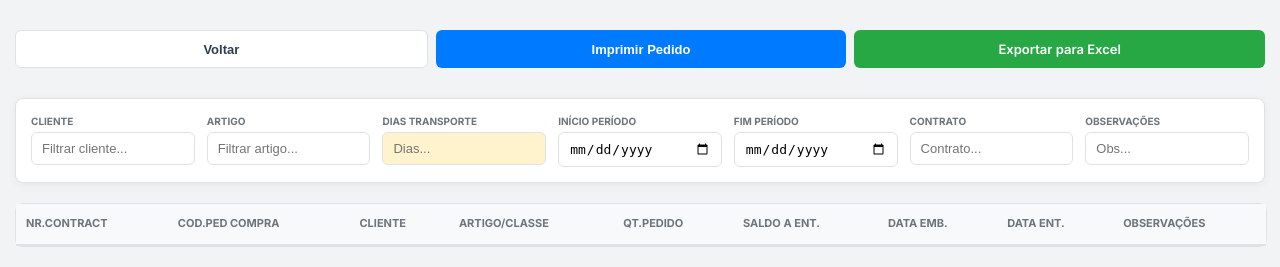
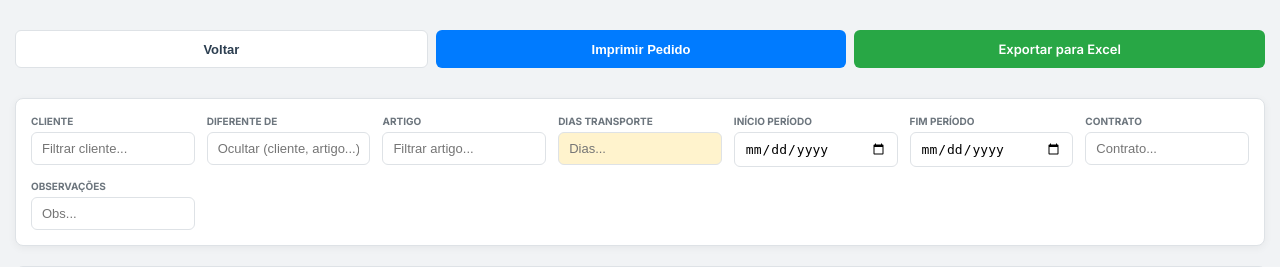
Before and after one commit to marcodieba/managerLeather2, a Django app: page /pedido/imprimir/pedido-interno/ in a window 1280 px wide. Shown: the part 90-357 px from the top of the page. Run offline with Django 5.2, Linux system fonts and the light colour scheme; lists and menus that the app fills with data are empty; parts of the project's set-up code (start-up, migrations or seed data) failed here and were passed over; some libraries are stand-ins or nearby versions.

Commit message:
fix: pepdidos lista

```diff
--- a/src/apps/pedido/selectpedidos.py
+++ b/src/apps/pedido/selectpedidos.py
@@ -267,5 +267,5 @@ class SelectPedidos(object):
                     raise e # O raise faz com que o transaction.atomic() perceba o erro e aplique um Rollback Seguro
 
 # NOTA: As duas linhas que executavam o ficheiro sozinhos (p = SelectPedidos()...) foram removidas!
-# p = SelectPedidos()
-# p.dbsqlite()
+p = SelectPedidos()
+p.dbsqlite()
--- a/src/apps/pedido/templates/pedido_interno_print.html
+++ b/src/apps/pedido/templates/pedido_interno_print.html
@@ -197,6 +197,9 @@
 
             td::before { display: none !important; }
             .status-prazo { font-weight: bold; display: block; font-size: 8pt; }
+
+            /* Evitar repetição do total geral em todas as páginas */
+            tfoot { display: table-row-group; }
             .subtotal-cliente-row, .subtotal-row, .grand-total-row { font-weight: bold; display: table-row !important; }
             .total-label-cell { text-align: right; padding-right: 15px; display: table-cell !important; }
             .card-table { box-shadow: none; border: none; overflow: visible; }
@@ -227,6 +230,10 @@
             <div class="filter-group">
                 <label for="filter-cliente">Cliente</label>
                 <input type="text" id="filter-cliente" class="filter-input" placeholder="Filtrar cliente...">
+            </div>
+            <div class="filter-group">
+                <label for="filter-diferente">Diferente de</label>
+                <input type="text" id="filter-diferente" class="filter-input" placeholder="Ocultar (cliente, artigo...)">
             </div>
             <div class="filter-group">
                 <label for="filter-artigo">Artigo</label>
@@ -386,6 +393,7 @@ document.addEventListener('DOMContentLoaded', function() {
         const valArtigo = document.getElementById('filter-artigo').value.toLowerCase();
         const valContract = document.getElementById('filter-contract').value.toLowerCase();
         const valObs = document.getElementById('filter-obs').value.toLowerCase();
+        const valDiferente = document.getElementById('filter-diferente').value.toLowerCase();
         const diasTransp = parseInt(inputDias.value) || 0;
         const dateStart = inputDateStart.value;
         const dateEnd = inputDateEnd.value;
@@ -406,6 +414,15 @@ document.addEventListener('DOMContentLoaded', function() {
                           txtArtigo.includes(valArtigo) &&
                           txtContract.includes(valContract) &&
                           txtObs.includes(valObs);
+
+            if (matches && valDiferente) {
+                if (txtCliente.includes(valDiferente) ||
+                    txtArtigo.includes(valDiferente) ||
+                    txtContract.includes(valDiferente) ||
+                    txtObs.includes(valDiferente)) {
+                    matches = false;
+                }
+            }
 
             if (matches && dateStart && rowDate < dateStart) matches = false;
             if (matches && dateEnd && rowDate > dateEnd) matches = false;
```
Also changed, not shown: src/apps/pedido/templates/pedido/impressao_data.html (+17 -0 lines).
